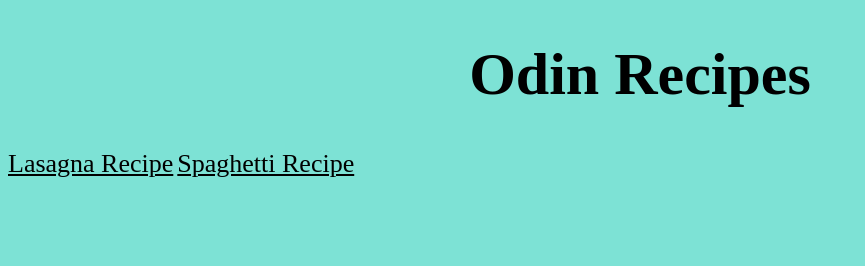
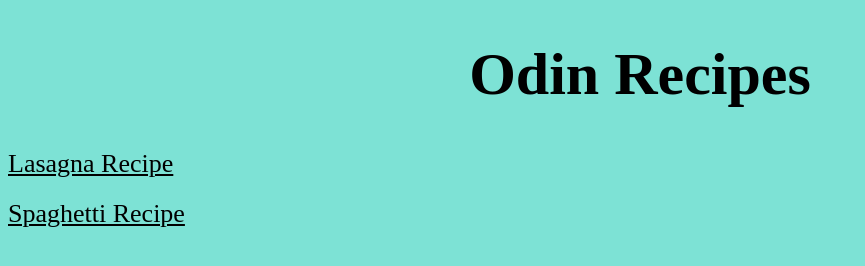
Before and after one commit to devtothd/odin-recipes, a plain HTML site: page index.html in a window 1280 px wide. Shown: the whole page, without its empty margins (0-865 px from the left). Drawn offline with Linux system fonts and the light colour scheme.

Commit message:
Add display block to links and margin

```diff
--- a/styles.css
+++ b/styles.css
@@ -8,4 +8,6 @@
 .home.links {
   color: black;
   font-size: 26px;
+  display: block;
+  margin: 20px 0;
 }
```
